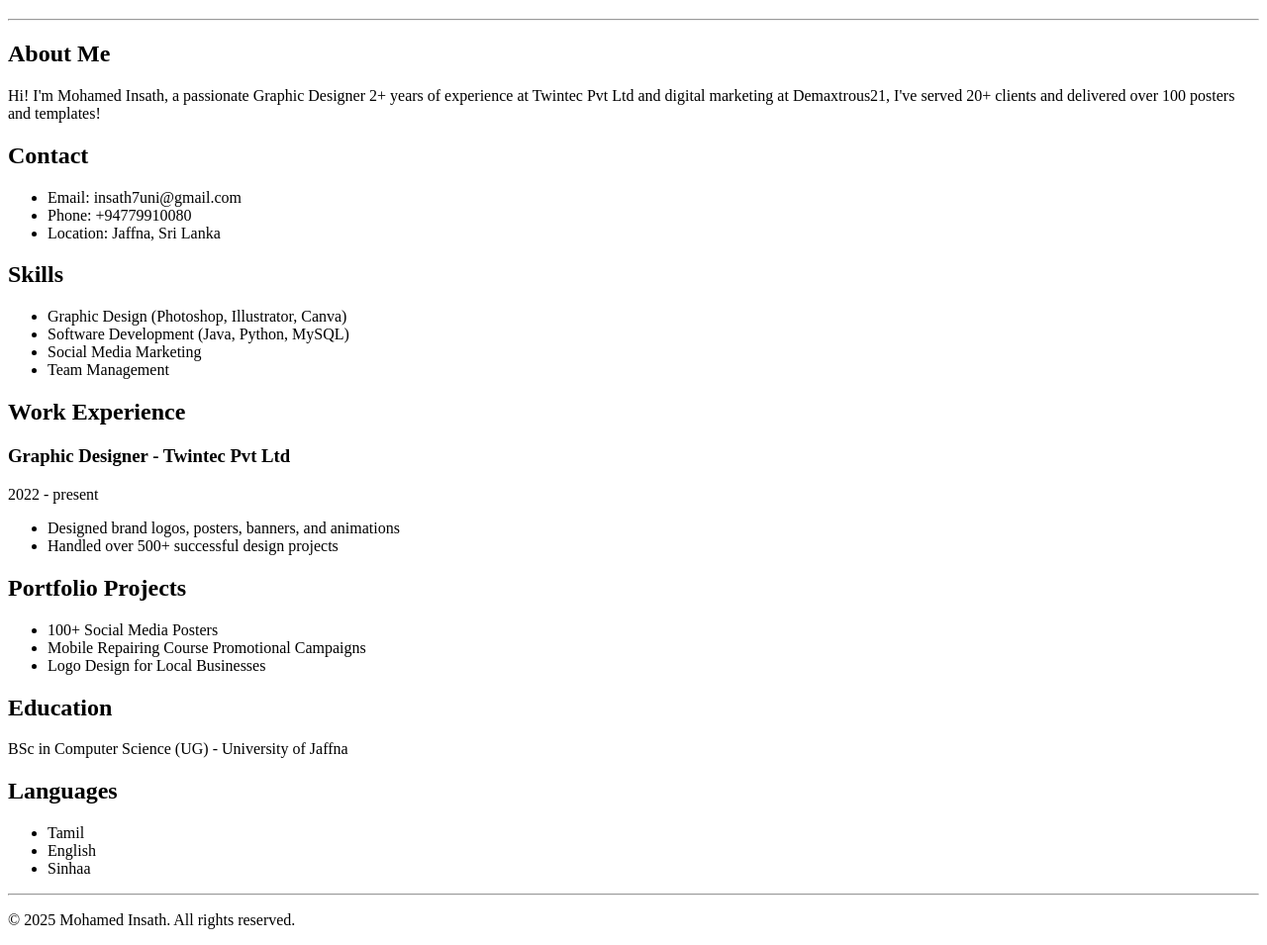
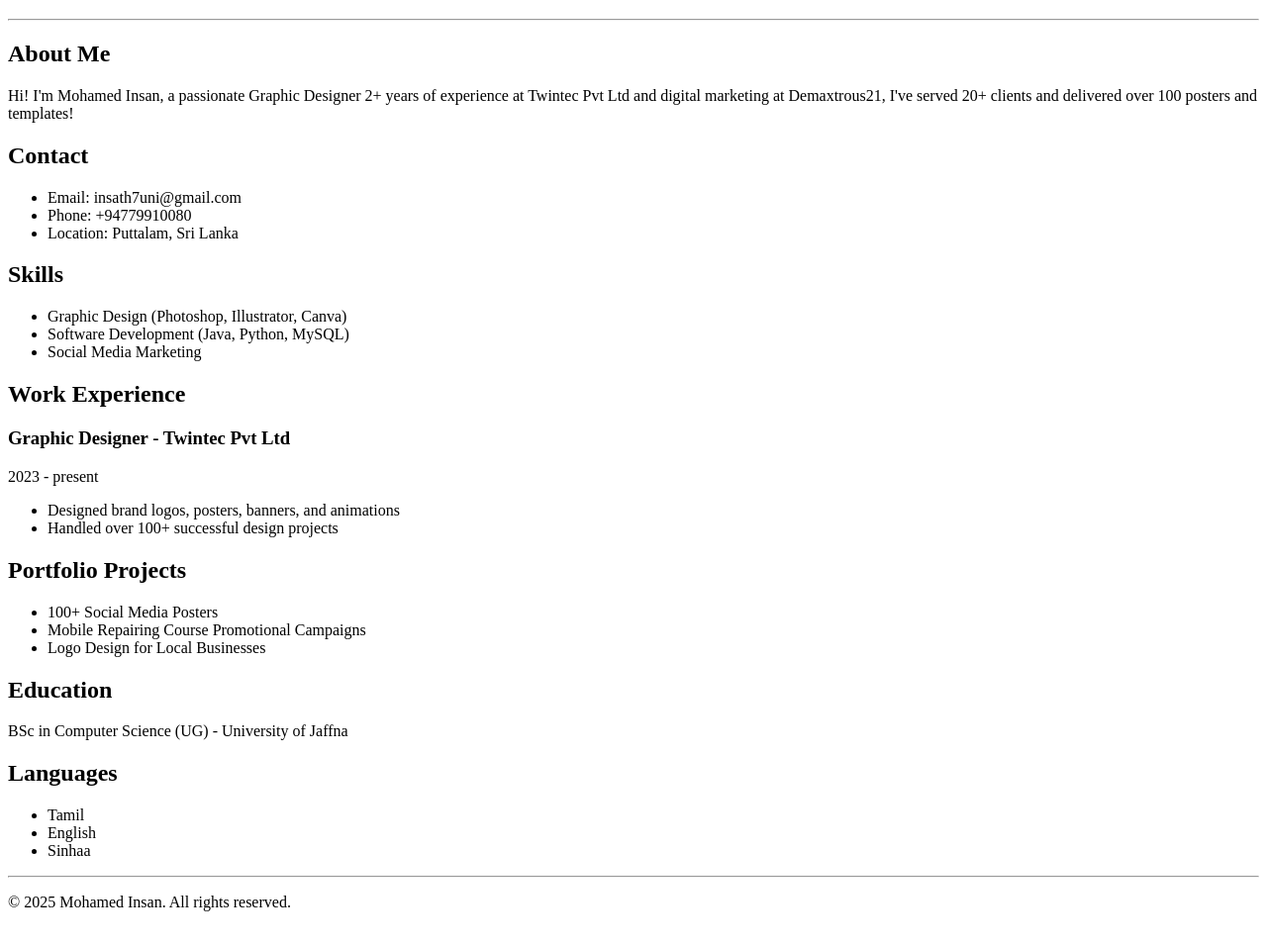
Before and after one commit to insan07/My_Portfolio, a plain HTML site: page index.html in a window 1280 px wide. Shown: the part 61-1016 px from the top of the page at 99% size. Drawn offline with Linux system fonts and the light colour scheme.

Commit message:
Update index.html

```diff
--- a/index.html
+++ b/index.html
@@ -10,7 +10,7 @@
     <hr>
     <h2>About Me</h2>
     <p>
-        Hi! I'm Mohamed Insath, a passionate Graphic Designer 2+ years of experience at Twintec Pvt Ltd and digital marketing at Demaxtrous21,
+        Hi! I'm Mohamed Insan, a passionate Graphic Designer 2+ years of experience at Twintec Pvt Ltd and digital marketing at Demaxtrous21,
         I've served 20+ clients and delivered over 100 posters and templates!
     </p>
 
@@ -18,7 +18,7 @@
     <ul>
         <li>Email: insath7uni@gmail.com</li>
         <li>Phone: +94779910080</li>
-        <li>Location: Jaffna, Sri Lanka</li>
+        <li>Location: Puttalam, Sri Lanka</li>
     </ul>
 
     <h2>Skills</h2>
@@ -26,15 +26,14 @@
         <li>Graphic Design (Photoshop, Illustrator, Canva)</li>
         <li>Software Development (Java, Python, MySQL)</li>
         <li>Social Media Marketing</li>
-        <li>Team Management</li>
     </ul>
 
     <h2>Work Experience</h2>
     <h3>Graphic Designer - Twintec Pvt Ltd</h3>
-    <p>2022 - present</p>
+    <p>2023 - present</p>
     <ul>
         <li>Designed brand logos, posters, banners, and animations</li>
-        <li>Handled over 500+ successful design projects</li>
+        <li>Handled over 100+ successful design projects</li>
     </ul>
 
     <h2>Portfolio Projects</h2>
@@ -55,7 +54,7 @@
     </ul>
 
     <hr>
-    <p>© 2025 Mohamed Insath. All rights reserved.</p>
+    <p>© 2025 Mohamed Insan. All rights reserved.</p>
 
 </body>
 </html>
```
